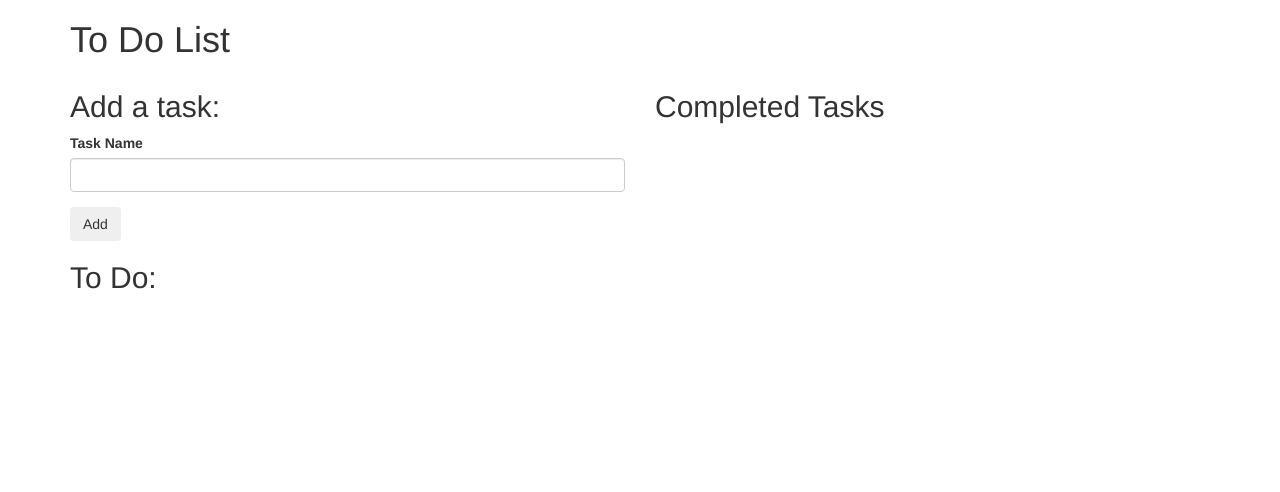
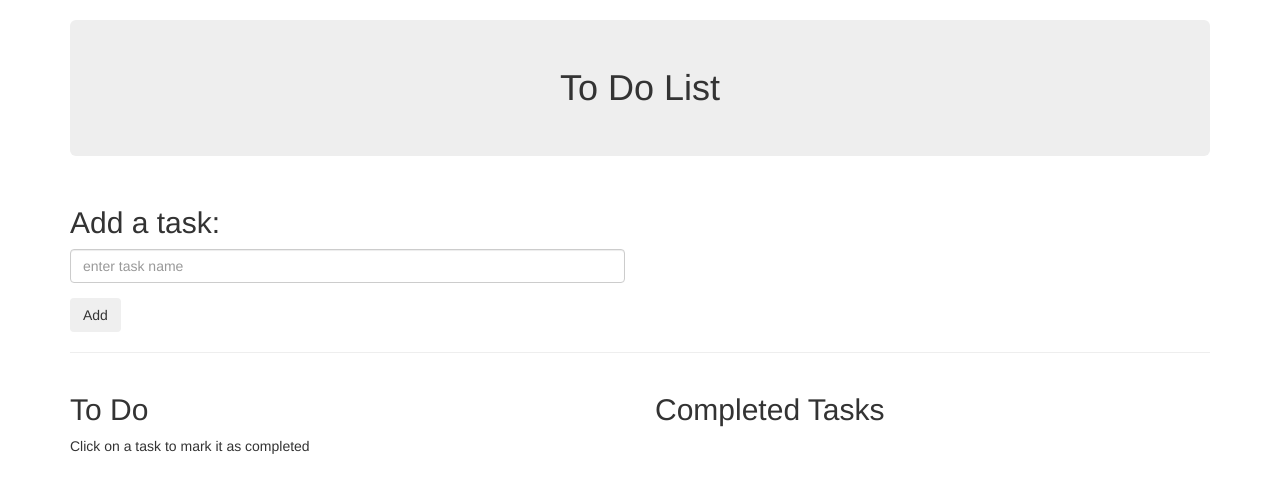
Before and after one commit to Jordan-Meier/to-do-list, a plain HTML site: page index.html in a window 1280 px wide. Drawn offline with Linux system fonts and the light colour scheme.

Commit message:
Add styling to index.html

```diff
--- a/css/styles.css
+++ b/css/styles.css
@@ -0,0 +1,12 @@
+#tasks {
+  cursor: pointer;
+  color: blue;
+}
+
+li:hover {
+  text-decoration: underline;
+}
+
+.jumbotron {
+  text-align: center;
+}
--- a/index.html
+++ b/index.html
@@ -9,21 +9,25 @@
   </head>
   <body>
     <div class="container">
-      <h1>To Do List</h1>
+      <h1 class="jumbotron">To Do List</h1>
 
       <div class="row">
         <div class="col-md-6">
           <h2>Add a task:</h2>
           <form id="new-task">
             <div class="form-group">
-              <label for="new-task-name">Task Name</label>
-              <input type="text" class="form-control" id="new-task-name">
+              <input type="text" class="form-control" id="new-task-name" placeholder="enter task name">
             </div>
 
             <button type="submit" class="btn">Add</button>
           </form>
-
-          <h2>To Do:</h2>
+        </div>
+      </div>
+      <hr>
+        <div class="row">
+          <div class="col-md-6">
+          <h2>To Do</h2>
+          <p>Click on a task to mark it as completed</p>
           <ul id="tasks">
 
           </ul>
@@ -33,7 +37,6 @@
             <h2>Completed Tasks</h2>
             <ul id="completedTask">
             </ul>
-
           </div>
         </div>
       </div>
```
